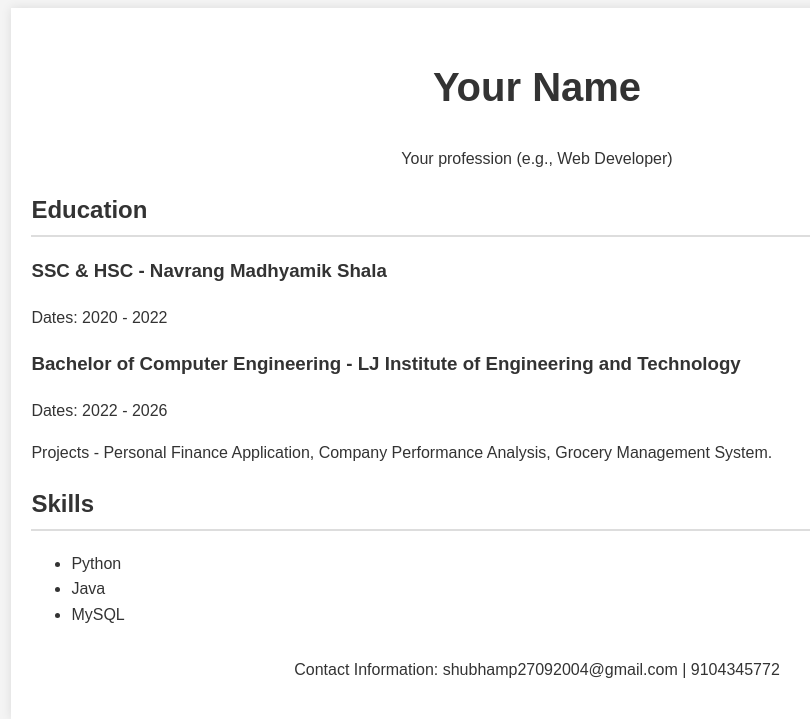
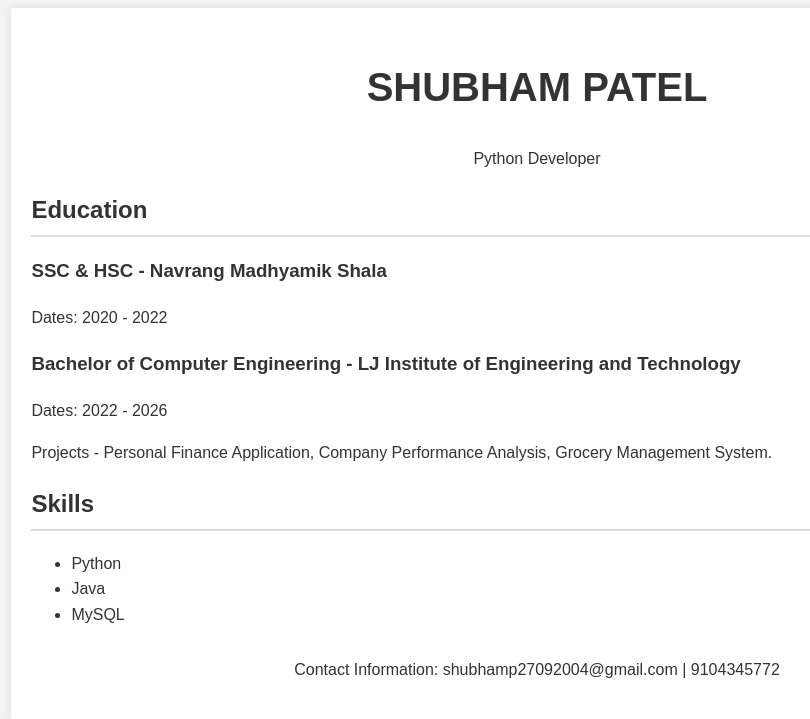
Before and after one commit to Shubham27092004/Resume, a plain HTML site: page index.html in a window 1280 px wide. Shown: the whole page, without its empty margins (103-913 px from the left). Drawn offline with Linux system fonts and the light colour scheme.

Commit message:
Add resume files

```diff
--- a/index.html
+++ b/index.html
@@ -3,14 +3,14 @@
 <head>
     <meta charset="UTF-8">
     <meta name="viewport" content="width=device-width, initial-scale=1.0">
-    <title>Your Name - Resume</title>
+    <title>SHUBHAM PATEL - Resume</title>
     <link rel="stylesheet" href="style.css">
 </head>
 <body>
     <div class="container">
         <header>
-            <h1>Your Name</h1>
-            <p>Your profession (e.g., Web Developer)</p>
+            <h1>SHUBHAM PATEL</h1>
+            <p>Python Developer</p>
         </header>
         <section class="section">
             <h2>Education</h2>
```
